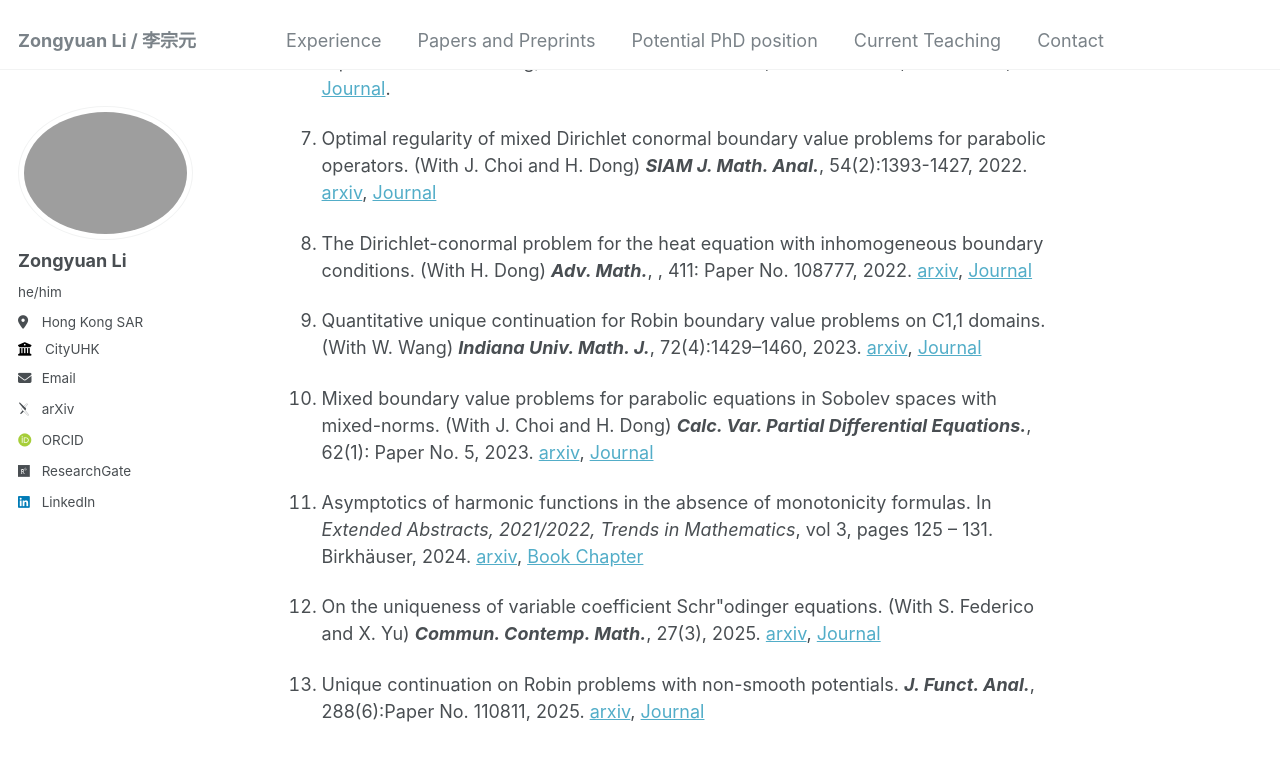
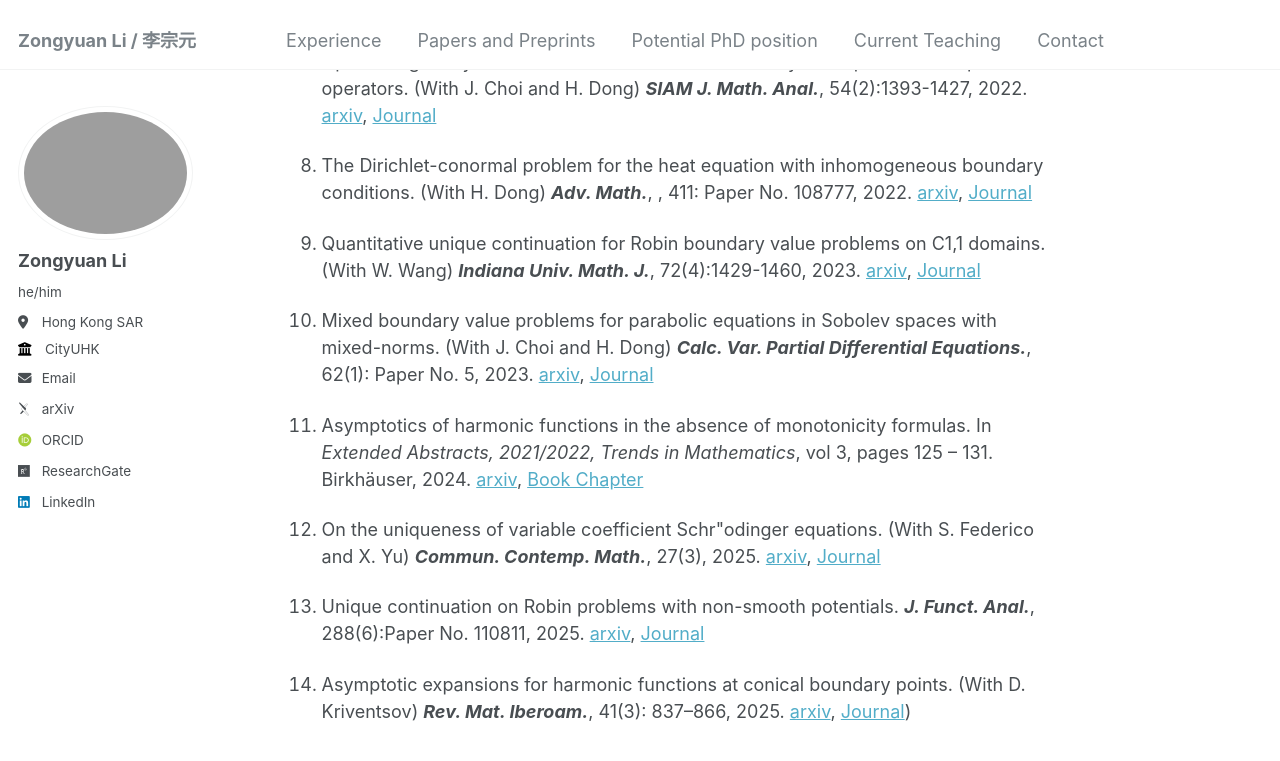
Before and after one commit to zongyuan-li/zongyuan-li.github.io, a Jekyll site: the page built from _pages/PApapers.md, in a window 1280 px wide and 900 px high, scrolled down 977 px. Shown: the top 761 px of the window. Built offline with Jekyll 4.4.1, drawn with Linux system fonts in a browser that asks for light colours; some web fonts are replaced; some of the changed text lies outside the part shown.

Commit message:
Update PApapers.md

```diff
--- a/_pages/PApapers.md
+++ b/_pages/PApapers.md
@@ -33,7 +31,7 @@ redirect_from:
 
   8. The Dirichlet-conormal problem for the heat equation with inhomogeneous boundary conditions. (With H. Dong) ***Adv. Math.***, , 411: Paper No. 108777, 2022. [arxiv](https://arxiv.org/abs/2111.12076), [Journal](https://www.sciencedirect.com/science/article/pii/S0001870822005941?via%3Dihub)
 
-  9. Quantitative unique continuation for Robin boundary value problems on C1,1 domains. (With W. Wang) ***Indiana Univ. Math. J.***, 72(4):1429--1460, 2023. [arxiv](https://arxiv.org/abs/2111.01766), [Journal](https://www.iumj.indiana.edu/oai/2023/72/9769/9769.xml)
+  9. Quantitative unique continuation for Robin boundary value problems on C1,1 domains. (With W. Wang) ***Indiana Univ. Math. J.***, 72(4):1429-1460, 2023. [arxiv](https://arxiv.org/abs/2111.01766), [Journal](https://www.iumj.indiana.edu/oai/2023/72/9769/9769.xml)
 
   10. Mixed boundary value problems for parabolic equations in Sobolev spaces with mixed-norms. (With J. Choi and H. Dong) ***Calc. Var. Partial Differential Equations.***, 62(1): Paper No. 5, 2023. [arxiv](https://arxiv.org/abs/2203.03321), [Journal](https://link.springer.com/article/10.1007/s00526-022-02327-z)
 
@@ -42,3 +40,5 @@ redirect_from:
   12. On the uniqueness of variable coefficient Schr\"odinger equations. (With S. Federico and X. Yu) ***Commun. Contemp. Math.***, 27(3), 2025. [arxiv](https://arxiv.org/abs/2211.03740), [Journal](https://www.worldscientific.com/doi/10.1142/S0219199724500160)
 
   13. Unique continuation on Robin problems with non-smooth potentials. ***J. Funct. Anal.***, 288(6):Paper No. 110811, 2025. [arxiv](https://arxiv.org/abs/2304.04342), [Journal](https://www.sciencedirect.com/science/article/pii/S0022123624004993)
+
+  14. Asymptotic expansions for harmonic functions at conical boundary points. (With D. Kriventsov) ***Rev. Mat. Iberoam.***, 41(3):  837–866, 2025. [arxiv](https://arxiv.org/abs/2307.10517), [Journal](https://ems.press/journals/rmi/articles/14298430))
```
Also changed, not shown: other parts of _pages/PApapers.md (+0 -2 lines).
